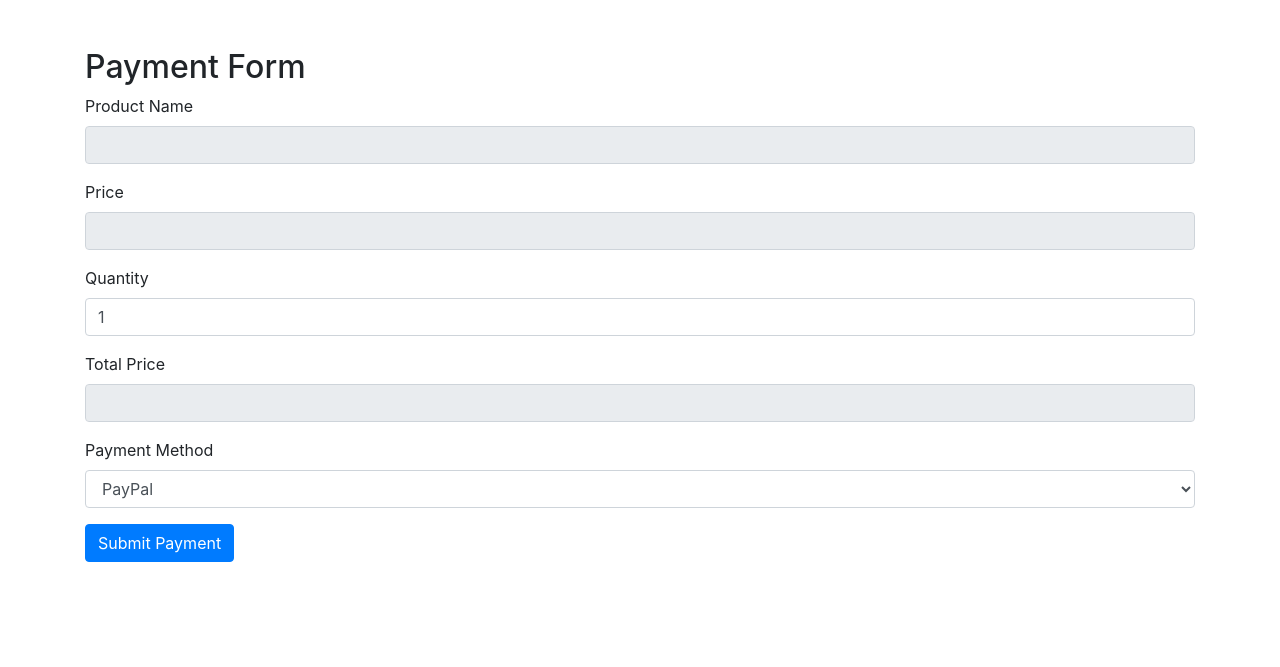
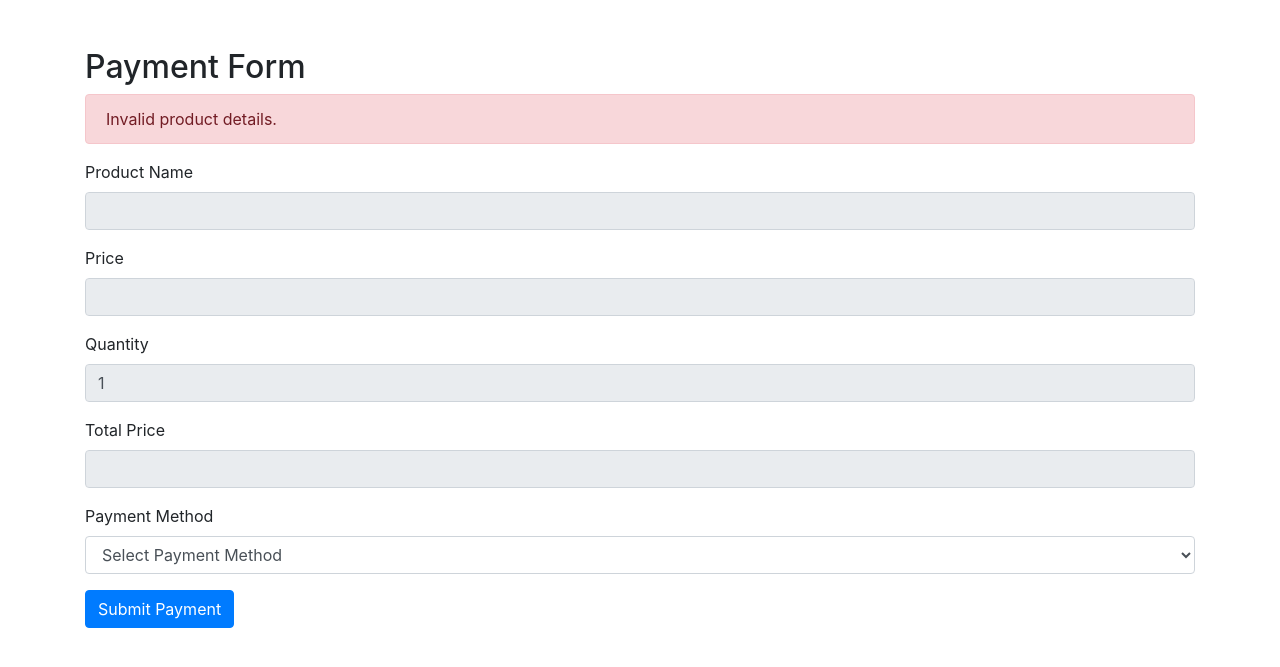
Before and after one commit to arrays2683/Activity_8, a PHP site: page /it28-admin/address/payment.php in a window 1280 px wide. Shown: the top 667 px of the page. Run offline with PHP 8.4, Linux system fonts and the light colour scheme; data that the repository does not hold is empty.

Commit message:
modified files

```diff
--- a/it28-admin/address/payment.php
+++ b/it28-admin/address/payment.php
@@ -2,6 +2,7 @@
 include 'config.php';
 
 // Initialize variables for product details and total price
+$product_id = '';
 $product_name = '';
 $price = '';
 $quantity = 1; // Default quantity
@@ -9,34 +10,54 @@ $total_price = '';
 $error_message = '';
 $success_message = '';
 
-// Check if product_id is provided via GET and fetch product details
-if (isset($_GET['product_id'])) {
+// Check if product details are provided via GET and set variables
+if (isset($_GET['product_id']) && isset($_GET['product_name']) && isset($_GET['price']) && isset($_GET['quantity']) && isset($_GET['total_price'])) {
     $product_id = $_GET['product_id'];
-    try {
-        $stmt = $pdo->prepare("SELECT product_name, price FROM products WHERE product_id = :product_id");
-        $stmt->execute([':product_id' => $product_id]);
-        $product = $stmt->fetch(PDO::FETCH_ASSOC);
+    $product_name = $_GET['product_name'];
+    $price = $_GET['price'];
+    $quantity = $_GET['quantity'];
+    $total_price = $_GET['total_price'];
+} else {
+    $error_message = 'Invalid product details.';
+}
 
-        if ($product) {
-            $product_name = $product['product_name'];
-            $price = $product['price'];
-            $quantity = isset($_GET['quantity']) ? (int)$_GET['quantity'] : 1;
-            $total_price = $price * $quantity;
+if ($_SERVER['REQUEST_METHOD'] == 'POST') {
+    // Check if payment method is set and not empty
+    if (isset($_POST['payment_method']) && !empty($_POST['payment_method'])) {
+        // Extract payment method from POST data
+        $payment_method = $_POST['payment_method'];
+
+        // // Debug: Display form submission status
+        // echo "Form Submitted Successfully.<br>";
+
+        // // Debug: Display POST data
+        // echo "<pre>";
+        // print_r($_POST);
+        // echo "</pre>";
+
+        // Insert payment data into database
+        $sql = "INSERT INTO payments (product_name, price, total, payment_method, created_at, product_id)
+                VALUES (:product_name, :price, :total, :payment_method, NOW(), :product_id)";
+
+        $stmt = $pdo->prepare($sql);
+        $stmt->bindParam(':product_name', $product_name);
+        $stmt->bindParam(':price', $price);
+        $stmt->bindParam(':total', $total_price);
+        $stmt->bindParam(':payment_method', $payment_method);
+        $stmt->bindParam(':product_id', $product_id);
+
+        if ($stmt->execute()) {
+            $success_message = 'Payment recorded successfully.';
         } else {
-            $error_message = 'Product not found.';
+            $error_message = 'Error recording payment. Please try again.';
+            // Debug: Display error message
+            echo "Error: " . $stmt->errorInfo()[2];
         }
-    } catch (PDOException $e) {
-        $error_message = 'Error: ' . $e->getMessage();
+    } else {
+        $error_message = 'Please select a payment method.';
     }
 }
 
-if ($_SERVER['REQUEST_METHOD'] == 'POST') {
-    // ... [Your existing form handling code]
-
-    // After successful payment, redirect to address.php or another appropriate page
-    header("Location: address.php");
-    exit;
-}
 ?>
 
 <!DOCTYPE html>
@@ -61,10 +82,10 @@ if ($_SERVER['REQUEST_METHOD'] == 'POST') {
             </div>
         <?php endif; ?>
 
-        <form id="paymentForm" action="" method="P">
-            <input type="hidden" name="product_id" value="<?php echo $product_id; ?>">
+        <form id="paymentForm" action="" method="POST">
+            <input type="hidden" name="product_id" value="<?php echo htmlspecialchars($product_id); ?>">
             <div class="form-group">
-                <label for="product">Product Name</label>
+                <label for="product_name">Product Name</label>
                 <input type="text" class="form-control" id="product_name" name="product_name" value="<?php echo htmlspecialchars($product_name); ?>" readonly>
             </div>
             <div class="form-group">
@@ -73,7 +94,7 @@ if ($_SERVER['REQUEST_METHOD'] == 'POST') {
             </div>
             <div class="form-group">
                 <label for="quantity">Quantity</label>
-                <input type="number" class="form-control" id="quantity" name="quantity" value="<?php echo htmlspecialchars($quantity); ?>" min="1">
+                <input type="number" class="form-control" id="quantity" name="quantity" value="<?php echo htmlspecialchars($quantity); ?>" min="1" readonly>
             </div>
             <div class="form-group">
                 <label for="total_price">Total Price</label>
@@ -82,6 +103,7 @@ if ($_SERVER['REQUEST_METHOD'] == 'POST') {
             <div class="form-group">
                 <label for="payment_method">Payment Method</label>
                 <select class="form-control" id="payment_method" name="payment_method">
+                    <option value="">Select Payment Method</option>
                     <option value="PayPal">PayPal</option>
                     <option value="GCash">GCash</option>
                     <option value="PayMaya">PayMaya</option>
--- a/it28-admin/public/inventory/delete.php
+++ b/it28-admin/public/inventory/delete.php
@@ -63,7 +63,7 @@
                             <p>Are you sure you want to delete this record?</p>
                             <p>
                                 <input type="submit" value="Yes" class="btn btn-danger">
-                                <a href="../index.php" class="btn btn-secondary ml-2">No</a>
+                                <a href="../products.php" class="btn btn-secondary ml-2">No</a>
                             </p>
                         </div>
                     </form>
```
Also changed, not shown: index.php (+16 -16 lines), it28-admin/public/inventory/create.php (+4 -3 lines), it28-admin/public/inventory/update.php (+28 -34 lines).
